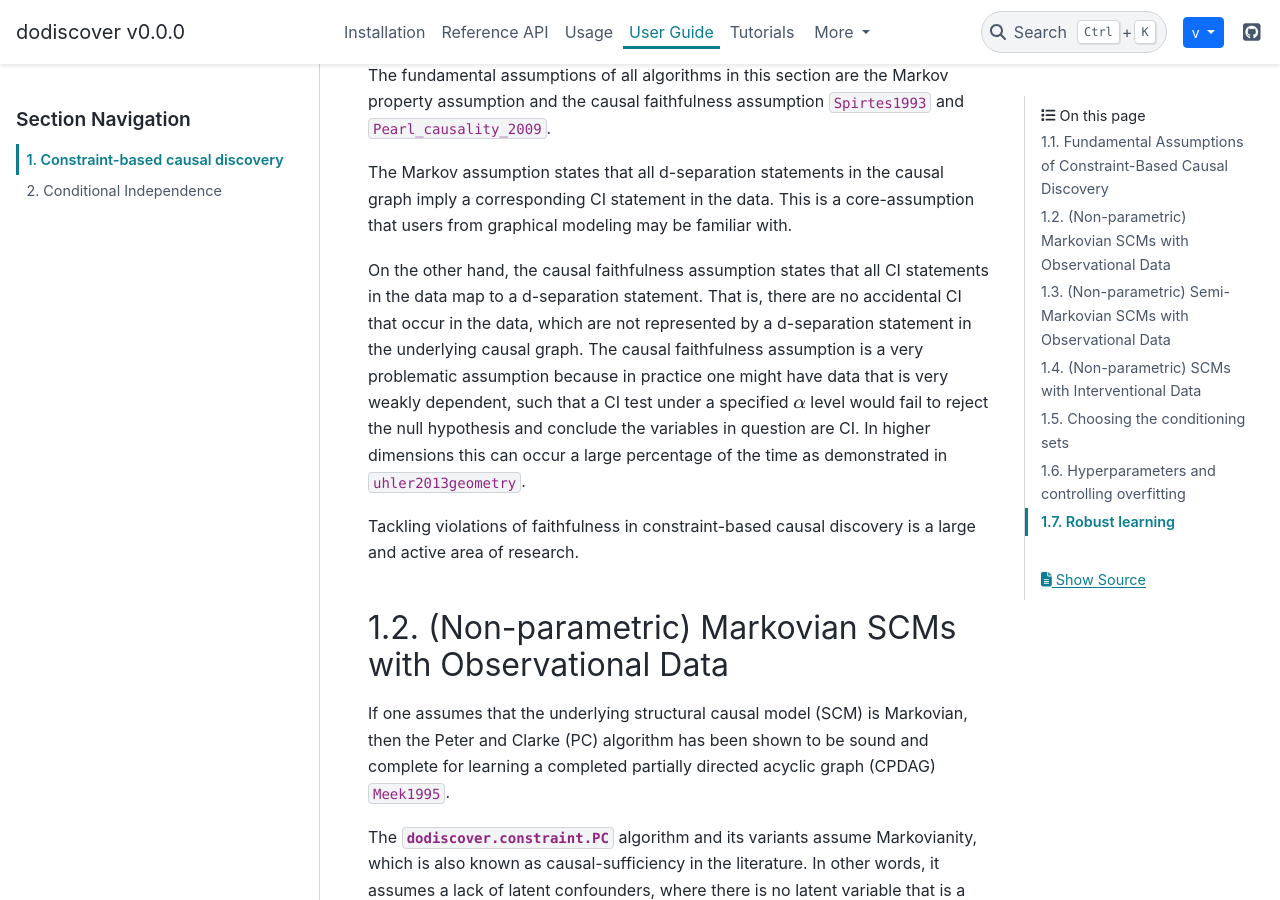
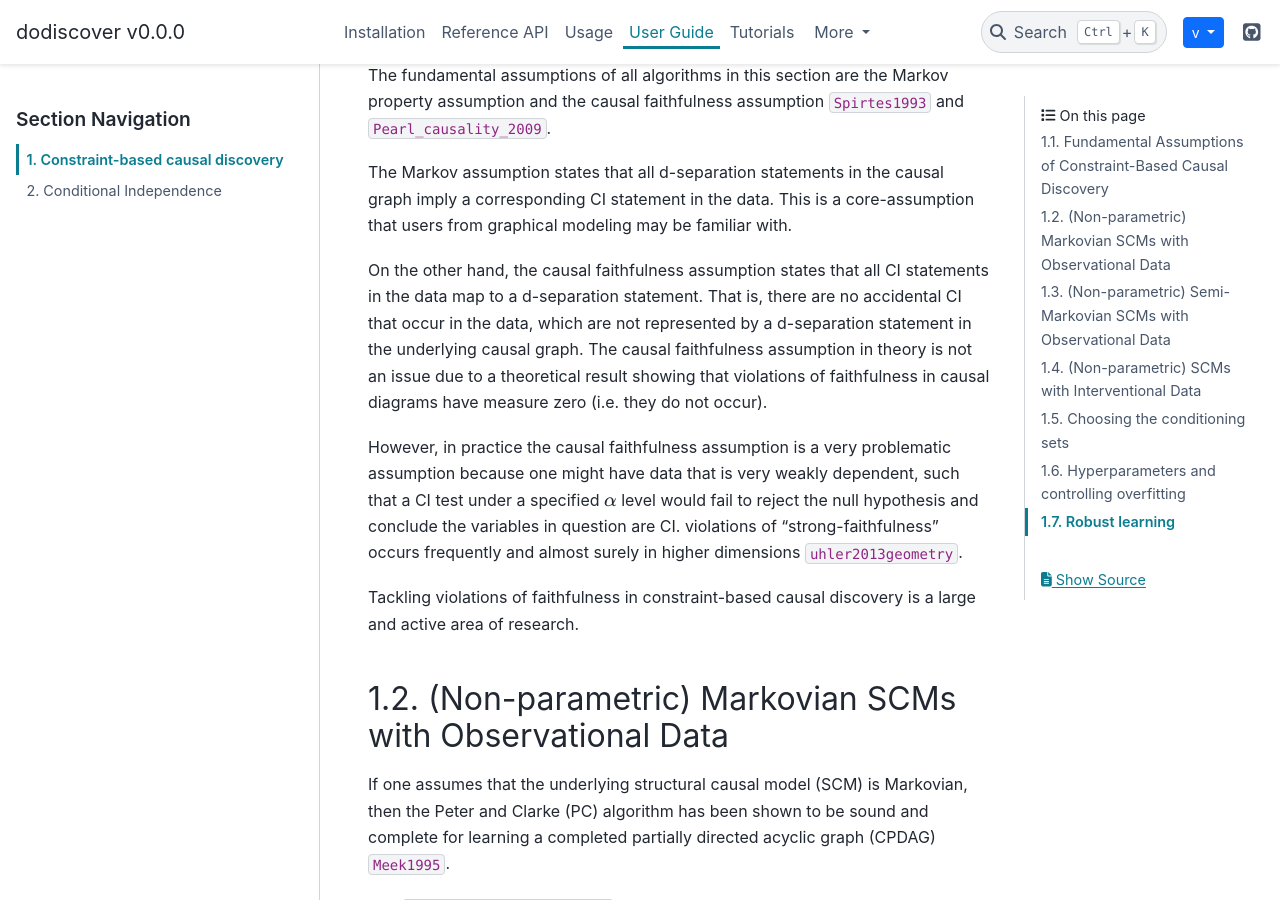
Before and after one commit to py-why/dodiscover, a Sphinx documentation site: the page built from doc/constraint_causal_discovery.rst, in a window 1280 px wide and 900 px high, scrolled down 755 px. Built offline with Sphinx 7.4.7 and the PyData theme 0.15.4, drawn with Linux system fonts in a browser that asks for light colours; cross-references to code outside the pages are shown as plain code.

Commit message:
Clean up and address one of roberts comments
Signed-off-by: Adam Li <adam2392@gmail.com>

```diff
--- a/doc/constraint_causal_discovery.rst
+++ b/doc/constraint_causal_discovery.rst
@@ -33,10 +33,14 @@ may be familiar with.
 On the other hand, the causal faithfulness assumption states that all
 CI statements in the data map to a d-separation statement. That is, there are no accidental
 CI that occur in the data, which are not represented by a d-separation statement in the underlying
-causal graph. The causal faithfulness assumption is a very problematic assumption because in practice
+causal graph. The causal faithfulness assumption in theory is not an issue due to a theoretical result
+showing that violations of faithfulness in causal diagrams have measure zero (i.e. they do not occur).
+
+However, in practice the causal faithfulness assumption is a very problematic assumption because
 one might have data that is very weakly dependent, such that a CI test under a specified :math:`\alpha`
-level would fail to reject the null hypothesis and conclude the variables in question are CI. In higher
-dimensions this can occur a large percentage of the time as demonstrated in :footcite:`uhler2013geometry`.
+level would fail to reject the null hypothesis and conclude the variables in question are CI. violations
+of "strong-faithfulness" occurs frequently and almost surely in higher
+dimensions :footcite:`uhler2013geometry`.
 
 Tackling violations of faithfulness in constraint-based causal discovery is a large and active
 area of research.
--- a/doc/references.bib
+++ b/doc/references.bib
@@ -143,7 +143,6 @@
 @article{cressieread1984,
   issn      = {00359246},
   url       = {http://www.jstor.org/stable/2345686},
-  abstract  = {This article investigates the family {Iλ;λ ∈ R} of power divergence statistics for testing the fit of observed frequencies {Xi;i = 1,...,k} to expected frequencies {Ei;i = 1,...,k}. From the definition 2nIλ = 2/λ(λ + 1) ∑ki = 1 Xi{(Xi/Ei)λ - 1}; λ ∈ R, it can easily be seen that Pearson's X2 (λ = 1), the log likelihood ratio statistic (λ = 0), the Freeman-Tukey statistic (λ = -1/2) the modified log likelihood ratio statistic (λ = -1) and the Neyman modified X2 (λ = -2), are all special cases. Most of the work presented is devoted to an analytic study of the asymptotic difference between different Iλ, however finite sample results have been presented as a check and a supplement to our conclusions. A new goodness-of-fit statistic, where λ = 2/3, emerges as an excellent and compromising alternative to the old warriors, I0 and I1.},
   author    = {Noel Cressie and Timothy R. C. Read},
   journal   = {Journal of the Royal Statistical Society. Series B (Methodological)},
   number    = {3},
@@ -161,7 +160,6 @@
   title    = {Partial {Mutual} {Information} for {Coupling} {Analysis} of {Multivariate} {Time} {Series}},
   volume   = {99},
   doi      = {10.1103/PhysRevLett.99.204101},
-  abstract = {We propose a method to discover couplings in multivariate time series, based on partial mutual information, an information-theoretic generalization of partial correlation. It represents the part of mutual information of two random quantities that is not contained in a third one. By suitable choice of the latter, we can differentiate between direct and indirect interactions and derive an appropriate graphical model. An efficient estimator for partial mutual information is presented as well.},
   journal  = {Physical review letters},
   author   = {Frenzel, Stefan and Pompe, Bernd},
   month    = dec,
@@ -175,7 +173,6 @@
   volume   = {69},
   url      = {https://link.aps.org/doi/10.1103/PhysRevE.69.066138},
   doi      = {10.1103/PhysRevE.69.066138},
-  abstract = {We present two classes of improved estimators for mutual information M(X,Y), from samples of random points distributed according to some joint probability density μ(x,y). In contrast to conventional estimators based on binnings, they are based on entropy estimates from k-nearest neighbor distances. This means that they are data efficient (with k=1 we resolve structures down to the smallest possible scales), adaptive (the resolution is higher where data are more numerous), and have minimal bias. Indeed, the bias of the underlying entropy estimates is mainly due to nonuniformity of the density at the smallest resolved scale, giving typically systematic errors which scale as functions of k∕N for N points. Numerically, we find that both families become exact for independent distributions, i.e. the estimator ˆM(X,Y) vanishes (up to statistical fluctuations) if μ(x,y)=μ(x)μ(y). This holds for all tested marginal distributions and for all dimensions of x and y. In addition, we give estimators for redundancies between more than two random variables. We compare our algorithms in detail with existing algorithms. Finally, we demonstrate the usefulness of our estimators for assessing the actual independence of components obtained from independent component analysis (ICA), for improving ICA, and for estimating the reliability of blind source separation., This article appears in the following collections:},
   number   = {6},
   urldate  = {2023-01-27},
   journal  = {Physical Review E},
@@ -277,5 +274,4 @@
   doi      = {10.1126/science.1105809},
   url      = {https://www.science.org/doi/abs/10.1126/science.1105809},
   eprint   = {https://www.science.org/doi/pdf/10.1126/science.1105809},
-  abstract = {Machine learning was applied for the automated derivation of causal influences in cellular signaling networks. This derivation relied on the simultaneous measurement of multiple phosphorylated protein and phospholipid components in thousands of individual primary human immune system cells. Perturbing these cells with molecular interventions drove the ordering of connections between pathway components, wherein Bayesian network computational methods automatically elucidated most of the traditionally reported signaling relationships and predicted novel interpathway network causalities, which we verified experimentally. Reconstruction of network models from physiologically relevant primary single cells might be applied to understanding native-state tissue signaling biology, complex drug actions, and dysfunctional signaling in diseased cells.}
 }
```
